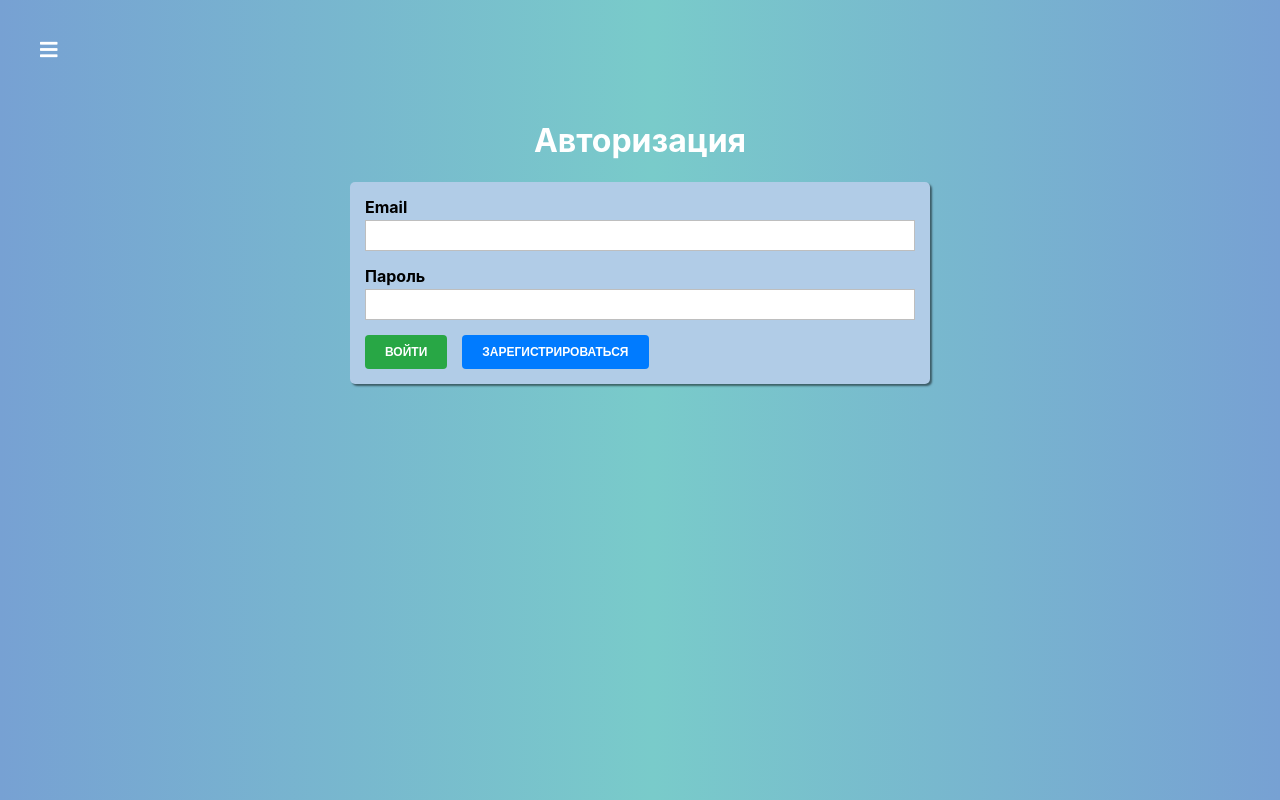
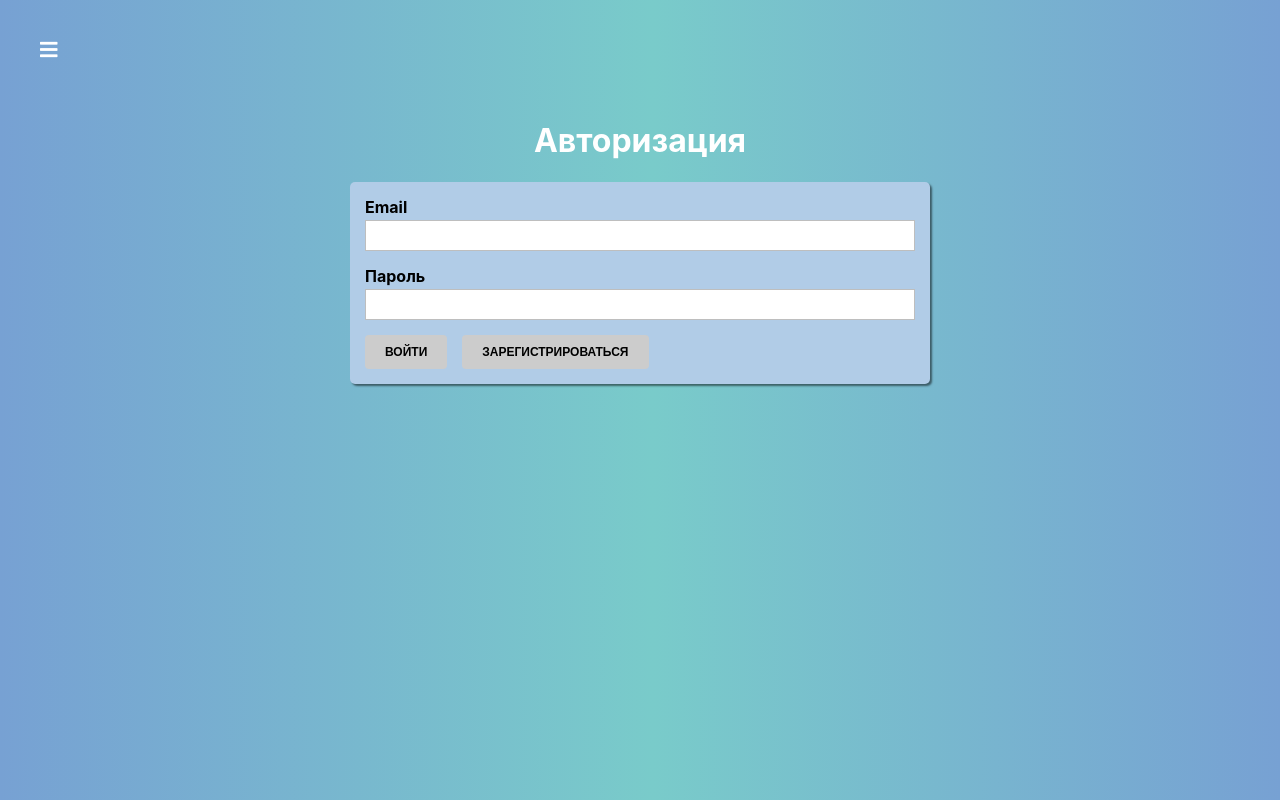
Before and after one commit to dev-081572/react-quiz, a React app: page /auth in a window 1280 px wide. Built offline with nearby package versions, Linux system fonts and the light colour scheme.

Commit message:
3.6 Валидация формы
* В компоненте Auth добавлена валидация всей формы

* Кнопки "Войти" и "Зарегистрироваться" недоступны, пока форма невалидна

```diff
--- a/src/components/Auth/Auth.js
+++ b/src/components/Auth/Auth.js
@@ -2,7 +2,7 @@ import React, {Component} from 'react';
 import styles from './Auth.module.scss';
 import Button from '../../UI/Button/Button';
 import Input from '../../UI/Input/Input';
-import {validateControl} from '../../form/formFunctions';
+import {validateControl, validateForm} from '../../form/formFunctions';
 
 class Auth extends Component {
   state = {
@@ -31,7 +31,8 @@ class Auth extends Component {
           minLength: 6
         }
       }
-    }
+    },
+    formValid: false
   }
 
   loginHandler = () => {
@@ -57,7 +58,8 @@ class Auth extends Component {
     formControls[controlName] = control;
 
     this.setState({
-      formControls
+      formControls,
+      formValid: validateForm(formControls)
     });
   }
 
@@ -90,8 +92,21 @@ class Auth extends Component {
           <form onSubmit = {this.submitHandler}>
             {this.renderInputs()}
 
-            <Button type="success" onClick = {this.loginHandler}>Войти</Button>
-            <Button type="primary" onClick = {this.registerHandler}>Зарегистрироваться</Button>
+            <Button
+              type="success"
+              onClick = {this.loginHandler}
+              disabled = {!this.state.formValid}
+            >
+              Войти
+            </Button>
+
+            <Button
+              type="primary"
+              onClick = {this.registerHandler}
+              disabled = {!this.state.formValid}
+            >
+              Зарегистрироваться
+            </Button>
           </form>
         </div>
       </div>
--- a/src/form/formFunctions.js
+++ b/src/form/formFunctions.js
@@ -21,3 +21,13 @@ export function validateControl(value, validation) {
 
   return isValid;
 }
+
+export function validateForm(formControls) {
+  let isValid = true;
+
+  Object.keys(formControls).forEach(name => {
+    isValid = isValid && formControls[name].valid;
+  });
+
+  return isValid;
+}
```
